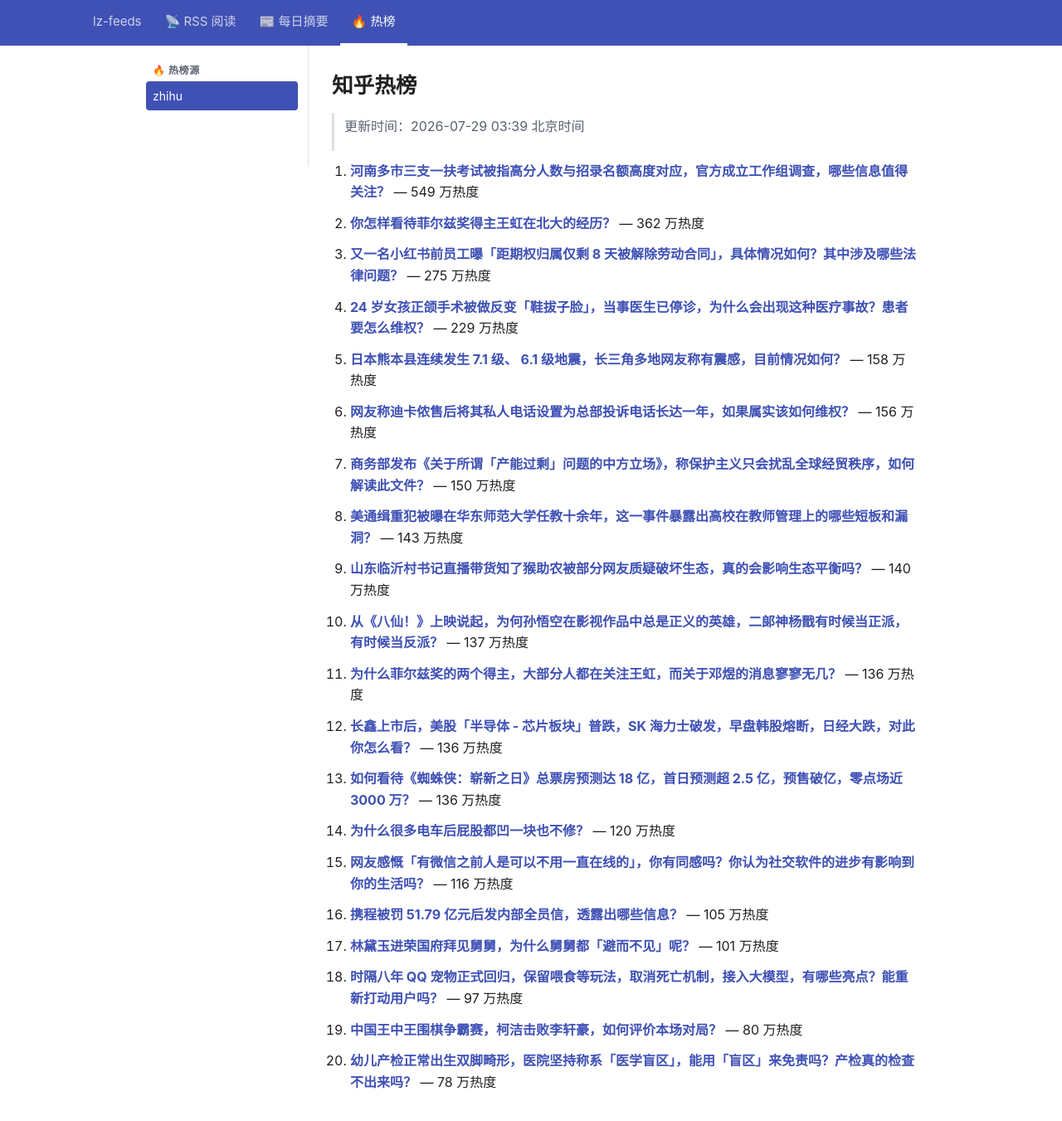
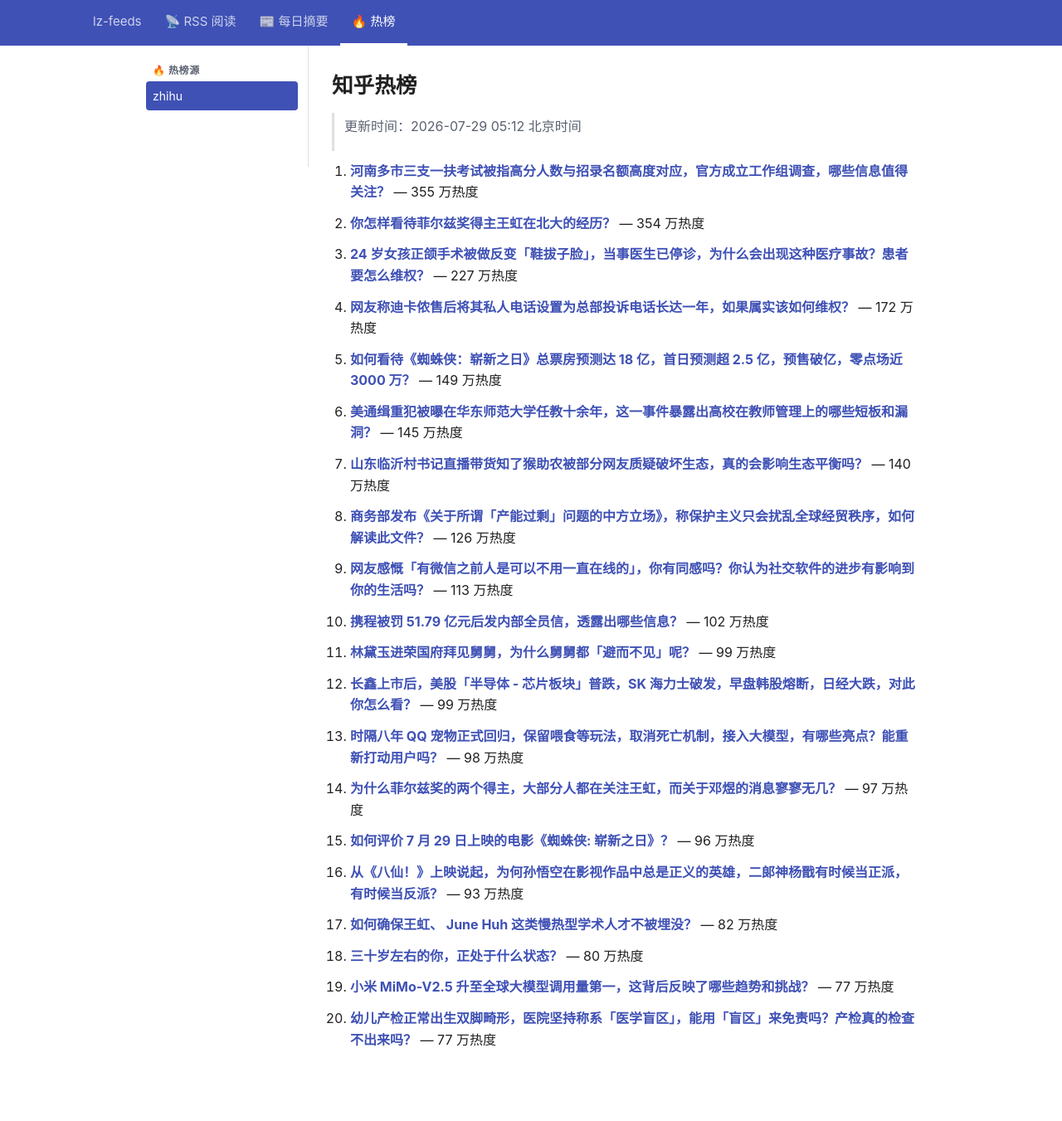
Before and after one commit to lizhang0101/lz-feeds, a Jekyll site: the page built from _hotlist/zhihu.md, in a window 1280 px wide and 1381 px high. Shown: the top 1351 px of the window at 83% size. Built offline with Jekyll 4.4.1, drawn with Linux system fonts in a browser that asks for light colours.

Commit message:
hotlist: 2026-07-28T21:12Z

```diff
--- a/_hotlist/zhihu.md
+++ b/_hotlist/zhihu.md
@@ -1,48 +1,48 @@
 ---
-updated: 2026-07-29 03:39 北京时间
+updated: 2026-07-29 05:12 北京时间
 count: 20
 ---
 
 # 知乎热榜
 
-> 更新时间：2026-07-29 03:39 北京时间
+> 更新时间：2026-07-29 05:12 北京时间
 
-1. **[河南多市三支一扶考试被指高分人数与招录名额高度对应，官方成立工作组调查，哪些信息值得关注？](https://www.zhihu.com/question/2065160851711943119)** — 549 万热度
+1. **[河南多市三支一扶考试被指高分人数与招录名额高度对应，官方成立工作组调查，哪些信息值得关注？](https://www.zhihu.com/question/2065160851711943119)** — 355 万热度
 
-2. **[你怎样看待菲尔兹奖得主王虹在北大的经历？](https://www.zhihu.com/question/2065263849624834783)** — 362 万热度
+2. **[你怎样看待菲尔兹奖得主王虹在北大的经历？](https://www.zhihu.com/question/2065263849624834783)** — 354 万热度
 
-3. **[又一名小红书前员工曝「距期权归属仅剩 8 天被解除劳动合同」，具体情况如何？其中涉及哪些法律问题？](https://www.zhihu.com/question/2065405140329128905)** — 275 万热度
+3. **[24 岁女孩正颌手术被做反变「鞋拔子脸」，当事医生已停诊，为什么会出现这种医疗事故？患者要怎么维权？](https://www.zhihu.com/question/2064801268552537608)** — 227 万热度
 
-4. **[24 岁女孩正颌手术被做反变「鞋拔子脸」，当事医生已停诊，为什么会出现这种医疗事故？患者要怎么维权？](https://www.zhihu.com/question/2064801268552537608)** — 229 万热度
+4. **[网友称迪卡侬售后将其私人电话设置为总部投诉电话长达一年，如果属实该如何维权？](https://www.zhihu.com/question/2065177952480747776)** — 172 万热度
 
-5. **[日本熊本县连续发生 7.1 级、 6.1 级地震，长三角多地网友称有震感，目前情况如何？](https://www.zhihu.com/question/2065460492231864765)** — 158 万热度
+5. **[如何看待《蜘蛛侠：崭新之日》总票房预测达 18 亿，首日预测超 2.5 亿，预售破亿，零点场近 3000 万？](https://www.zhihu.com/question/2065385829304727519)** — 149 万热度
 
-6. **[网友称迪卡侬售后将其私人电话设置为总部投诉电话长达一年，如果属实该如何维权？](https://www.zhihu.com/question/2065177952480747776)** — 156 万热度
+6. **[美通缉重犯被曝在华东师范大学任教十余年，这一事件暴露出高校在教师管理上的哪些短板和漏洞？](https://www.zhihu.com/question/2064013926388519038)** — 145 万热度
 
-7. **[商务部发布《关于所谓「产能过剩」问题的中方立场》，称保护主义只会扰乱全球经贸秩序，如何解读此文件？](https://www.zhihu.com/question/2065427614815332294)** — 150 万热度
+7. **[山东临沂村书记直播带货知了猴助农被部分网友质疑破坏生态，真的会影响生态平衡吗？](https://www.zhihu.com/question/2065388851443360105)** — 140 万热度
 
-8. **[美通缉重犯被曝在华东师范大学任教十余年，这一事件暴露出高校在教师管理上的哪些短板和漏洞？](https://www.zhihu.com/question/2064013926388519038)** — 143 万热度
+8. **[商务部发布《关于所谓「产能过剩」问题的中方立场》，称保护主义只会扰乱全球经贸秩序，如何解读此文件？](https://www.zhihu.com/question/2065427614815332294)** — 126 万热度
 
-9. **[山东临沂村书记直播带货知了猴助农被部分网友质疑破坏生态，真的会影响生态平衡吗？](https://www.zhihu.com/question/2065388851443360105)** — 140 万热度
+9. **[网友感慨「有微信之前人是可以不用一直在线的」，你有同感吗？你认为社交软件的进步有影响到你的生活吗？](https://www.zhihu.com/question/2065138370057953642)** — 113 万热度
 
-10. **[从《八仙！》上映说起，为何孙悟空在影视作品中总是正义的英雄，二郎神杨戬有时候当正派，有时候当反派？](https://www.zhihu.com/question/2063731725264499456)** — 137 万热度
+10. **[携程被罚 51.79 亿元后发内部全员信，透露出哪些信息？](https://www.zhihu.com/question/2065363377468043923)** — 102 万热度
 
-11. **[为什么菲尔兹奖的两个得主，大部分人都在关注王虹，而关于邓煜的消息寥寥无几？](https://www.zhihu.com/question/2064575049152066959)** — 136 万热度
+11. **[林黛玉进荣国府拜见舅舅，为什么舅舅都「避而不见」呢？](https://www.zhihu.com/question/1928160499444463137)** — 99 万热度
 
-12. **[长鑫上市后，美股「半导体 - 芯片板块」普跌，SK 海力士破发，早盘韩股熔断，日经大跌，对此你怎么看？](https://www.zhihu.com/question/2065354296774989670)** — 136 万热度
+12. **[长鑫上市后，美股「半导体 - 芯片板块」普跌，SK 海力士破发，早盘韩股熔断，日经大跌，对此你怎么看？](https://www.zhihu.com/question/2065354296774989670)** — 99 万热度
 
-13. **[如何看待《蜘蛛侠：崭新之日》总票房预测达 18 亿，首日预测超 2.5 亿，预售破亿，零点场近 3000 万？](https://www.zhihu.com/question/2065385829304727519)** — 136 万热度
+13. **[时隔八年 QQ 宠物正式回归，保留喂食等玩法，取消死亡机制，接入大模型，有哪些亮点？能重新打动用户吗？](https://www.zhihu.com/question/2065066004346926732)** — 98 万热度
 
-14. **[为什么很多电车后屁股都凹一块也不修？](https://www.zhihu.com/question/2064678914778214835)** — 120 万热度
+14. **[为什么菲尔兹奖的两个得主，大部分人都在关注王虹，而关于邓煜的消息寥寥无几？](https://www.zhihu.com/question/2064575049152066959)** — 97 万热度
 
-15. **[网友感慨「有微信之前人是可以不用一直在线的」，你有同感吗？你认为社交软件的进步有影响到你的生活吗？](https://www.zhihu.com/question/2065138370057953642)** — 116 万热度
+15. **[如何评价 7 月 29 日上映的电影《蜘蛛侠: 崭新之日》？](https://www.zhihu.com/question/2065624050513208016)** — 96 万热度
 
-16. **[携程被罚 51.79 亿元后发内部全员信，透露出哪些信息？](https://www.zhihu.com/question/2065363377468043923)** — 105 万热度
+16. **[从《八仙！》上映说起，为何孙悟空在影视作品中总是正义的英雄，二郎神杨戬有时候当正派，有时候当反派？](https://www.zhihu.com/question/2063731725264499456)** — 93 万热度
 
-17. **[林黛玉进荣国府拜见舅舅，为什么舅舅都「避而不见」呢？](https://www.zhihu.com/question/1928160499444463137)** — 101 万热度
+17. **[如何确保王虹、 June Huh 这类慢热型学术人才不被埋没？](https://www.zhihu.com/question/2065407119743104640)** — 82 万热度
 
-18. **[时隔八年 QQ 宠物正式回归，保留喂食等玩法，取消死亡机制，接入大模型，有哪些亮点？能重新打动用户吗？](https://www.zhihu.com/question/2065066004346926732)** — 97 万热度
+18. **[三十岁左右的你，正处于什么状态？](https://www.zhihu.com/question/64072861)** — 80 万热度
 
-19. **[中国王中王围棋争霸赛，柯洁击败李轩豪，如何评价本场对局？](https://www.zhihu.com/question/2065444929082324439)** — 80 万热度
+19. **[小米 MiMo-V2.5 升至全球大模型调用量第一，这背后反映了哪些趋势和挑战？](https://www.zhihu.com/question/2065097727604741240)** — 77 万热度
 
-20. **[幼儿产检正常出生双脚畸形，医院坚持称系「医学盲区」，能用「盲区」来免责吗？产检真的检查不出来吗？](https://www.zhihu.com/question/2064636039679795644)** — 78 万热度
+20. **[幼儿产检正常出生双脚畸形，医院坚持称系「医学盲区」，能用「盲区」来免责吗？产检真的检查不出来吗？](https://www.zhihu.com/question/2064636039679795644)** — 77 万热度
```
